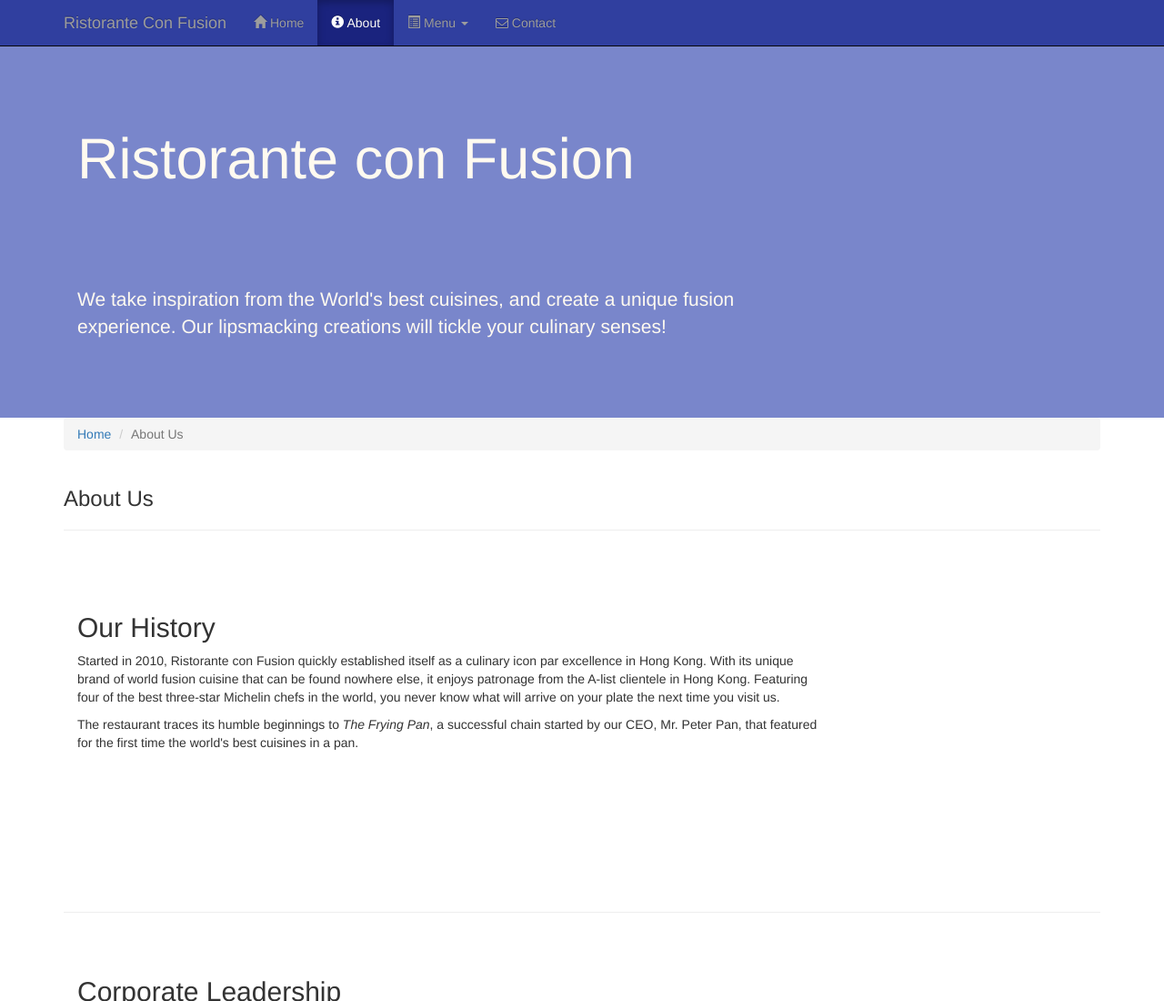
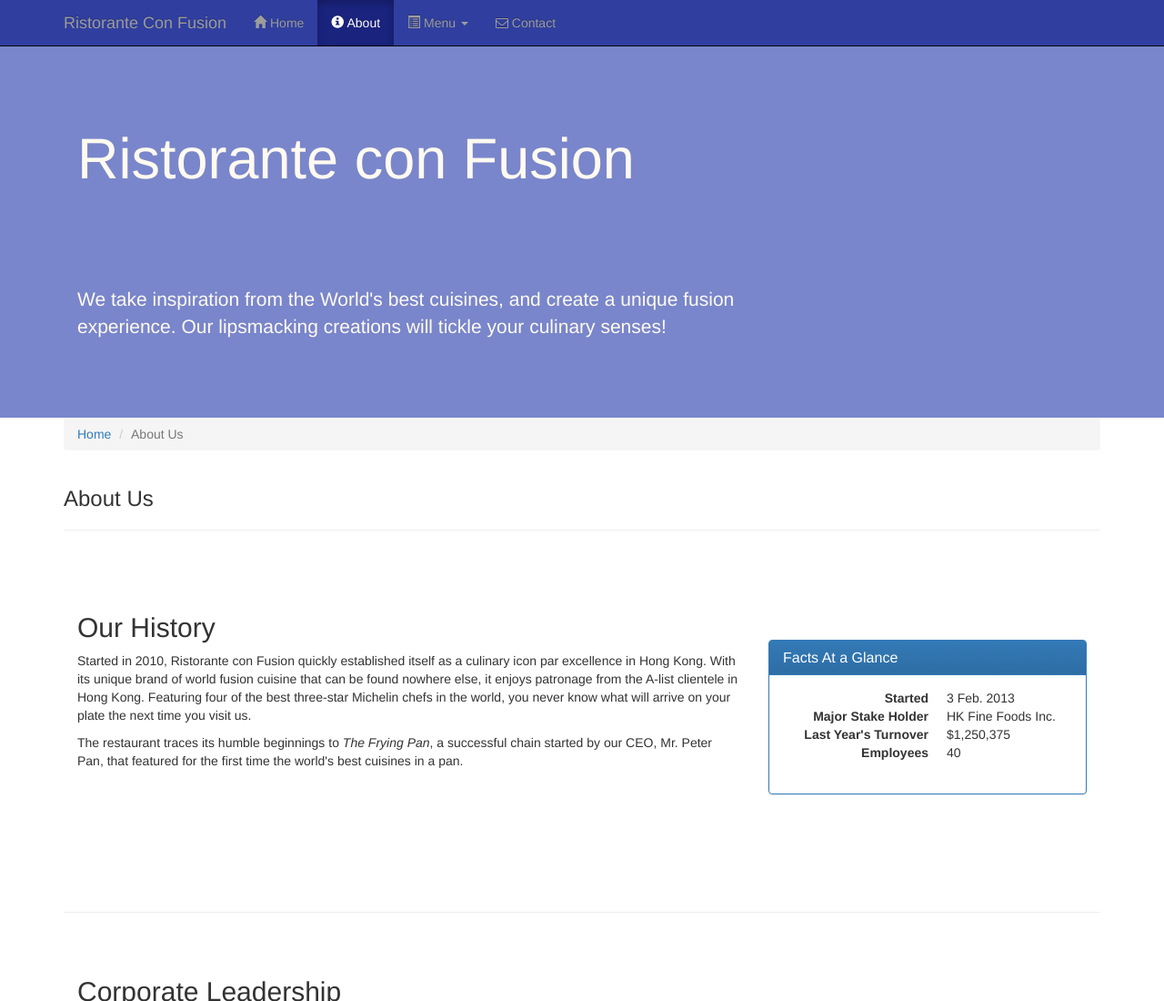
Before and after one commit to brunosilvano/conFusion, a plain HTML site: page aboutus.html in a window 1280 px wide. Shown: the top 1100 px of the page at 91% size. Drawn offline with nearby package versions, Linux system fonts and the light colour scheme.

Commit message:
Added "Facts at a Glance" table to aboutus.html

```diff
--- a/aboutus.html
+++ b/aboutus.html
@@ -91,13 +91,30 @@
         </div>
 
         <div class="row row-content">
-            <div class="col-xs-12 col-sm-9">
+            <div class="col-xs-12 col-sm-8">
                 <h2>Our History</h2>
                 <p>Started in 2010, Ristorante con Fusion quickly established itself as a culinary icon par excellence in Hong Kong. With its unique brand of world fusion cuisine that can be found nowhere else, it enjoys patronage from the A-list clientele in Hong Kong.  Featuring four of the best three-star Michelin chefs in the world, you never know what will arrive on your plate the next time you visit us.</p>
                 <p>The restaurant traces its humble beginnings to <em>The Frying Pan</em>, a successful chain started by our CEO, Mr. Peter Pan, that featured for the first time the world's best cuisines in a pan.</p>
             </div>
-            <div class="col-xs-12 col-sm-3">
+            <div class="col-xs-12 col-sm-4">
                 <p style="padding:20px;"></p>
+                <div class="panel panel-primary">
+                    <div class="panel-heading">
+                        <h3 class="panel-title">Facts At a Glance</h3>
+                    </div>
+                    <div class="panel-body">
+                        <dl class="dl-horizontal">
+                            <dt>Started</dt>
+                            <dd>3 Feb. 2013</dd>
+                            <dt>Major Stake Holder</dt>
+                            <dd>HK Fine Foods Inc.</dd>
+                            <dt>Last Year's Turnover</dt>
+                            <dd>$1,250,375</dd>
+                            <dt>Employees</dt>
+                            <dd>40</dd>
+                        </dl>
+                    </div>
+                </div>
             </div>
         </div>
 
```
